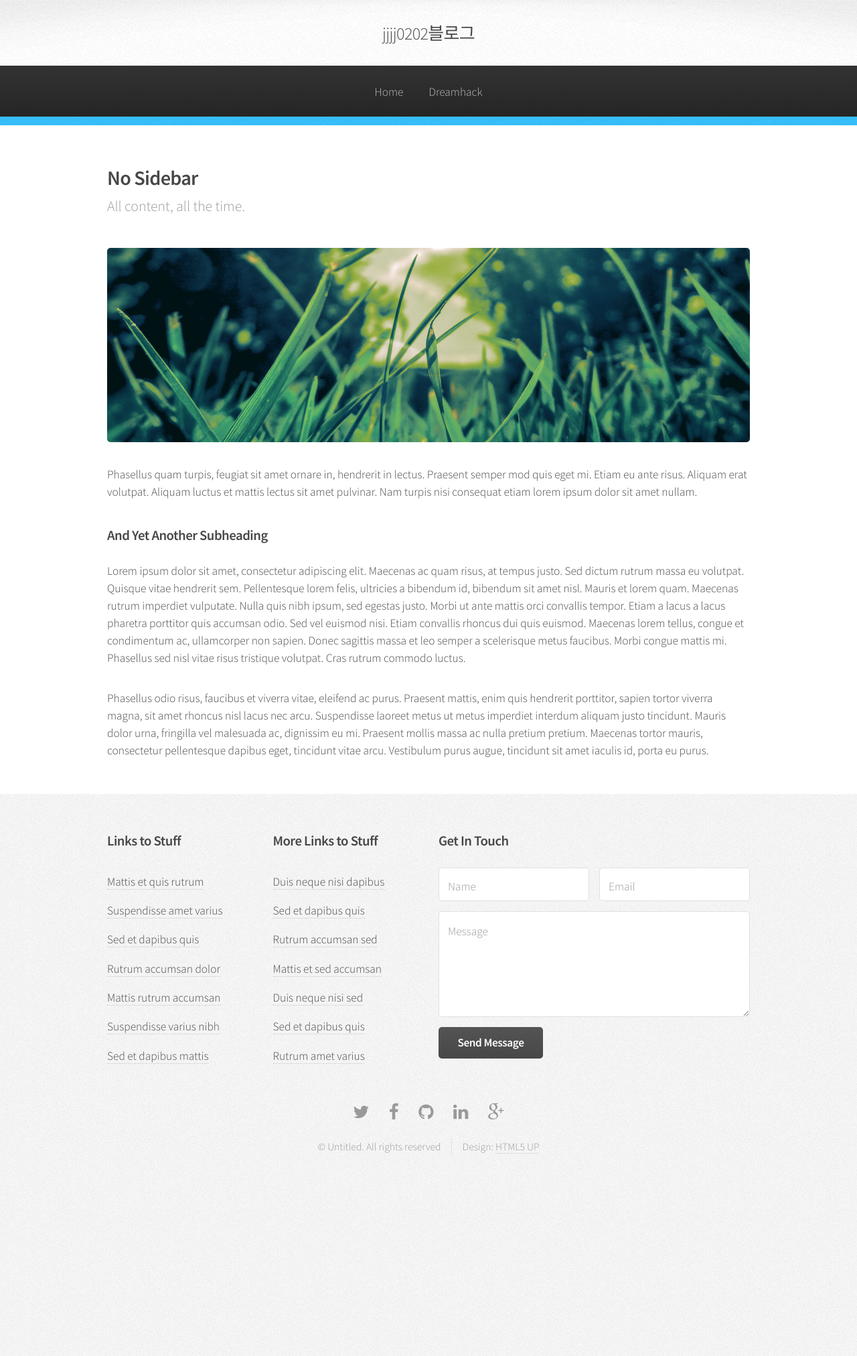
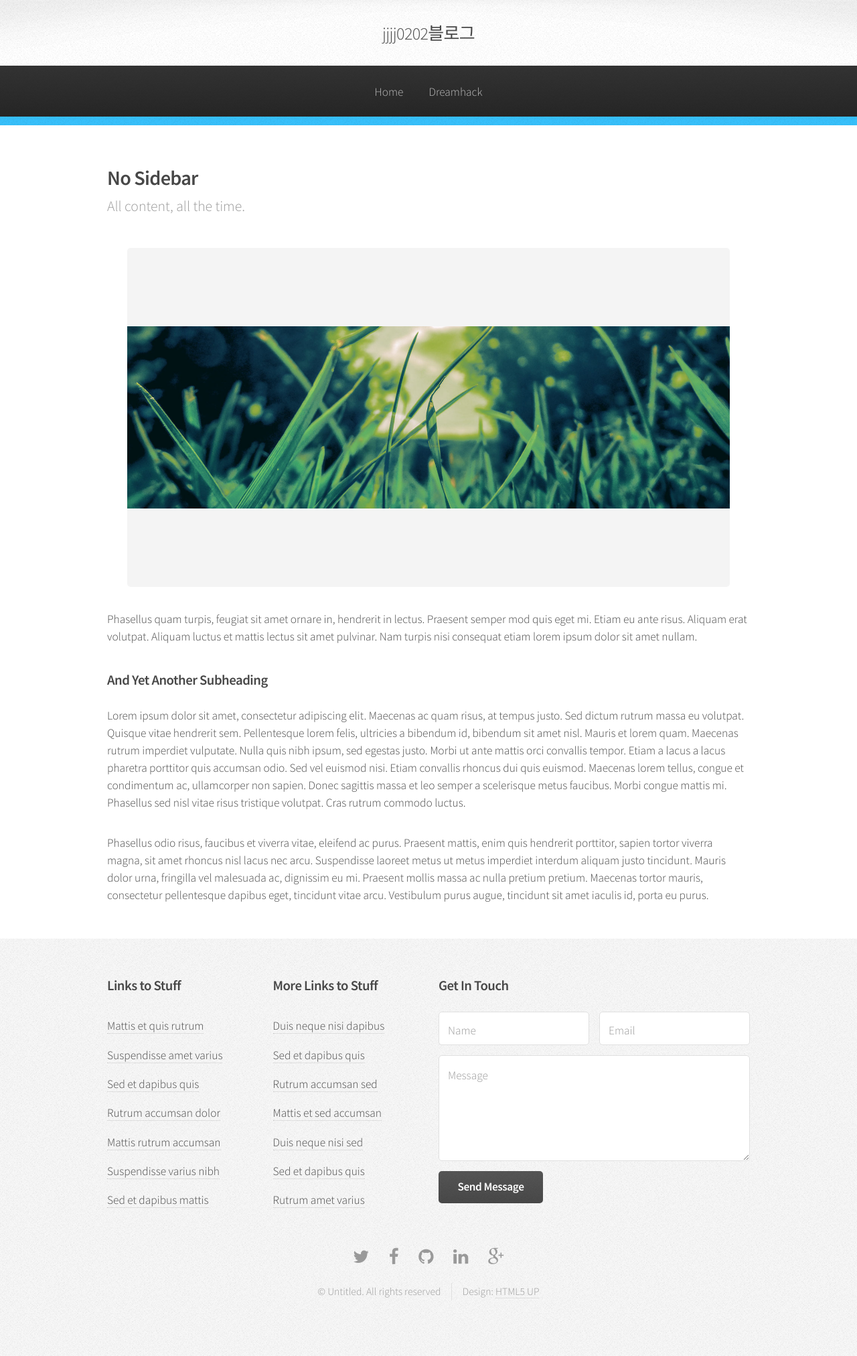
Before and after one commit to jjjj0202/jjjj0202.github.io, a Jekyll site: the page built from no-sidebar.html, in a window 1280 px wide. Shown: the whole page at 67% size. Built offline with Jekyll 4.4.1, drawn with Linux system fonts in a browser that asks for light colours; before the commit the page ends 1808 px from its top, so only the background shows below that.

Commit message:
Update style.css

```diff
--- a/assets/css/style.css
+++ b/assets/css/style.css
@@ -49,6 +49,16 @@
 	pre code {
 	  font-family: Consolas, Monaco, monospace;
 	  color: #333;
+	}
+
+	article img {
+	    display: block;
+	    width: 100%;
+	    max-width: 900px;
+	    aspect-ratio: 16 / 9;
+	    object-fit: contain;
+	    background-color: #f4f4f4;
+	    margin: 20px auto;
 	}
 
 	a {
```
